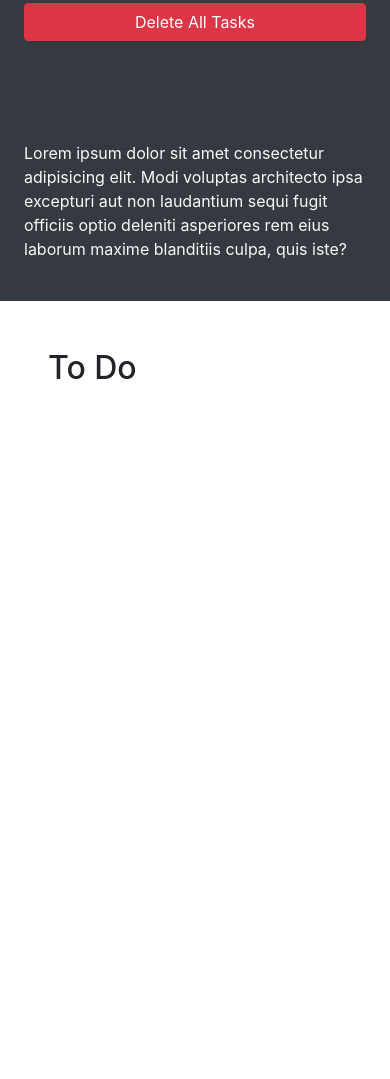
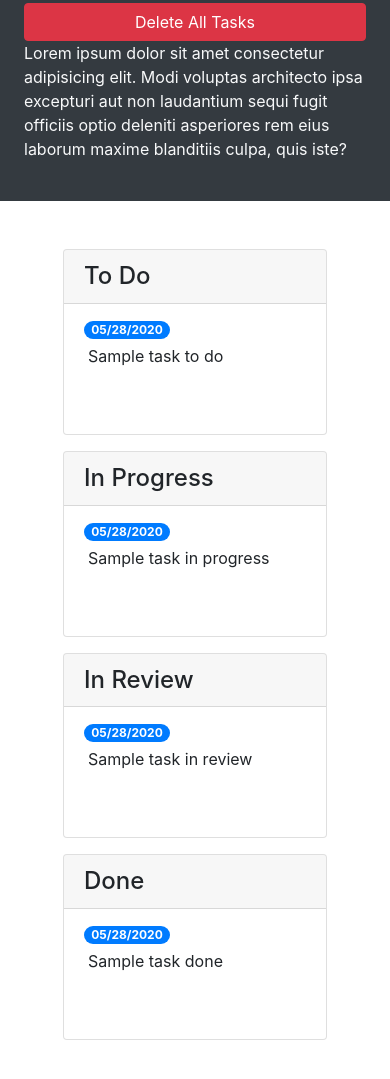
Before and after one commit to aileenbastos/taskmaster-pro, a plain HTML site: page index.html in a window 390 px wide. Shown: the part 171-1250 px from the top of the page. Before the commit the page ends 844 px from the top, so only its background shows below. Drawn offline with nearby package versions, Linux system fonts and the light colour scheme.

Commit message:
bootstrap container and cards

```diff
--- a/assets/js/script.js
+++ b/assets/js/script.js
@@ -33,7 +33,7 @@ var loadTasks = function() {
 
   // loop over object properties
   $.each(tasks, function(list, arr) {
-
+    console.log(list, arr);
     // then loop over sub-array
     arr.forEach(function(task) {
       createTask(task.text, task.date, list);
@@ -45,47 +45,8 @@ var saveTasks = function() {
   localStorage.setItem("tasks", JSON.stringify(tasks));
 };
 
-$(".list-group").on("click", "p", function() {
-  var text = $(this)
-    .text()
-    .trim();
 
-  var textInput = $("<textarea>")
-    .addClass("form-control")
-    .val(text);
 
-  $(this).replaceWith(textInput);
-  textInput.trigger("focus");
-});
-
-$(".list-group").on("blur", "textarea", function() {
-// get the textarea's current value/text
-var text = $(this)
-  .val()
-  .trim();
-
-// get the parent ul's id attribute
-var status = $(this)
-  .closest(".list-group")
-  .attr("id")
-  .replace("list-", "");
-
-// get the task's position in the list of other li elements
-var index = $(this)
-  .closest(".list-group-item")
-  .index();
-
-  tasks[status][index].text = text;
-  saveTasks();
-
-  // recreate p element
-var taskP = $("<p>")
-.addClass("m-1")
-.text(text);
-
-// replace textarea with p element
-$(this).replaceWith(taskP);
-});
 
 // modal was triggered
 $("#task-form-modal").on("show.bs.modal", function() {
@@ -120,6 +81,49 @@ $("#task-form-modal .btn-primary").click(function() {
     saveTasks();
   }
 });
+
+// task text was clicked
+$(".list-group").on("click", "p", function() {
+  // get current text of p element
+  var text = $(this)
+    .text()
+    .trim();
+
+  // replace p element with a new textarea
+  var textInput = $("<textarea>").addClass("form-control").val(text);
+  $(this).replaceWith(textInput);
+
+  // auto focus new element
+  textInput.trigger("focus");
+});
+
+// editable field was un-focused
+$(".list-group").on("blur", "textarea", function() {
+  // get current value of textarea
+  var text = $(this).val();
+
+  // get status type and position in the list
+  var status = $(this)
+    .closest(".list-group")
+    .attr("id")
+    .replace("list-", "");
+  var index = $(this)
+    .closest(".list-group-item")
+    .index();
+
+  // update task in array and re-save to localstorage
+  tasks[status][index].text = text;
+  saveTasks();
+
+  // recreate p element
+  var taskP = $("<p>")
+    .addClass("m-1")
+    .text(text);
+
+  // replace textarea with new content
+  $(this).replaceWith(taskP);
+});
+
 // due date was clicked
 $(".list-group").on("click", "span", function() {
   // get current text
@@ -132,28 +136,21 @@ $(".list-group").on("click", "span", function() {
     .attr("type", "text")
     .addClass("form-control")
     .val(date);
-
-  // swap out elements
   $(this).replaceWith(dateInput);
 
-  // automatically focus on new element
+  // automatically bring up the calendar
   dateInput.trigger("focus");
 });
 
 // value of due date was changed
 $(".list-group").on("blur", "input[type='text']", function() {
-  // get current text
-  var date = $(this)
-    .val()
-    .trim();
+  var date = $(this).val();
 
-  // get the parent ul's id attribute
+  // get status type and position in the list
   var status = $(this)
     .closest(".list-group")
     .attr("id")
     .replace("list-", "");
-
-  // get the task's position in the list of other li elements
   var index = $(this)
     .closest(".list-group-item")
     .index();
@@ -162,13 +159,11 @@ $(".list-group").on("blur", "input[type='text']", function() {
   tasks[status][index].date = date;
   saveTasks();
 
-  // recreate span element with bootstrap classes
+  // recreate span and insert in place of input element
   var taskSpan = $("<span>")
     .addClass("badge badge-primary badge-pill")
     .text(date);
-
-  // replace input with span element
-  $(this).replaceWith(taskSpan);
+    $(this).replaceWith(taskSpan);
 });
 
 // remove all tasks
--- a/index.html
+++ b/index.html
@@ -18,15 +18,72 @@
       <button id="create-task" class="btn btn-block btn-success" data-toggle="modal" data-target="#task-form-modal">Add
         Task</button>
       <button id="remove-tasks" class="btn btn-block btn-danger">Delete All Tasks</button>
-      <p class="mt-auto">Lorem ipsum dolor sit amet consectetur adipisicing elit. Modi voluptas architecto ipsa
-        excepturi aut non
+      <p class="mt-auto">Lorem ipsum dolor sit amet consectetur adipisicing elit. Modi voluptas architecto ipsa excepturi aut non
         laudantium sequi fugit officiis optio deleniti asperiores rem eius laborum maxime blanditiis culpa, quis iste?
       </p>
     </header>
     <main class="col-12 col-lg-9">
-      <div class="m-5">
-        <h2>To Do</h2>
-        <ul id="list-toDo" class="list-group"> </ul>
+      <div class="m-5 row justify-content-around">
+        <!-- todo start -->
+        <div class="col-12 col-md-6 col-xl-3 mb-3">
+          <div class="card">
+            <h4 class="card-header">
+              To Do
+            </h4>
+            <ul id="list-toDo" class="list-group list-group-flush">
+              <li class="list-group-item">
+                <span class="badge badge-primary badge-pill">05/28/2020</span>
+                <p class="m-1">Sample task to do</p>
+              </li>
+            </ul>
+          </div>
+        </div>
+        <!-- todo end -->
+        <!-- in progress start -->
+        <div class="col-12 col-md-6 col-xl-3 mb-3">
+          <div class="card">
+            <h4 class="card-header">
+              In Progress
+            </h4>
+            <ul id="list-inProgress" class="list-group list-group-flush">
+              <li class="list-group-item">
+                <span class="badge badge-primary badge-pill">05/28/2020</span>
+                <p class="m-1">Sample task in progress</p>
+              </li>
+            </ul>
+          </div>
+        </div>
+        <!-- in progress end -->
+        <!-- in review start -->
+        <div class="col-12 col-md-6 col-xl-3 mb-3">
+          <div class="card">
+            <h4 class="card-header">
+              In Review
+            </h4>
+            <ul id="list-inReview" class="list-group list-group-flush">
+              <li class="list-group-item">
+                <span class="badge badge-primary badge-pill">05/28/2020</span>
+                <p class="m-1">Sample task in review</p>
+              </li>
+            </ul>
+          </div>
+        </div>
+        <!-- in review end -->
+        <!-- done start -->
+        <div class="col-12 col-md-6 col-xl-3 mb-3">
+          <div class="card">
+            <h4 class="card-header">
+              Done
+            </h4>
+            <ul id="list-done" class="list-group list-group-flush">
+              <li class="list-group-item">
+                <span class="badge badge-primary badge-pill">05/28/2020</span>
+                <p class="m-1">Sample task done</p>
+              </li>
+            </ul>
+          </div>
+        </div>
+        <!-- done end -->
       </div>
     </main>
   </div>
@@ -46,11 +103,11 @@
           <form>
             <div class="form-group">
               <label for="modalTaskDescription">Task description</label>
-              <textarea id="modalTaskDescription" rows="3"></textarea>
+              <textarea id="modalTaskDescription" rows="3" class="form-control"></textarea>
             </div>
             <div class="form-group">
               <label for="modalDueDate">Due date</label>
-              <input type="text" id="modalDueDate" placeholder="mm/dd/yyyy" autocomplete="off" />
+              <input type="text" class="form-control" id="modalDueDate" placeholder="mm/dd/yyyy" autocomplete="off" />
             </div>
           </form>
         </div>
```
